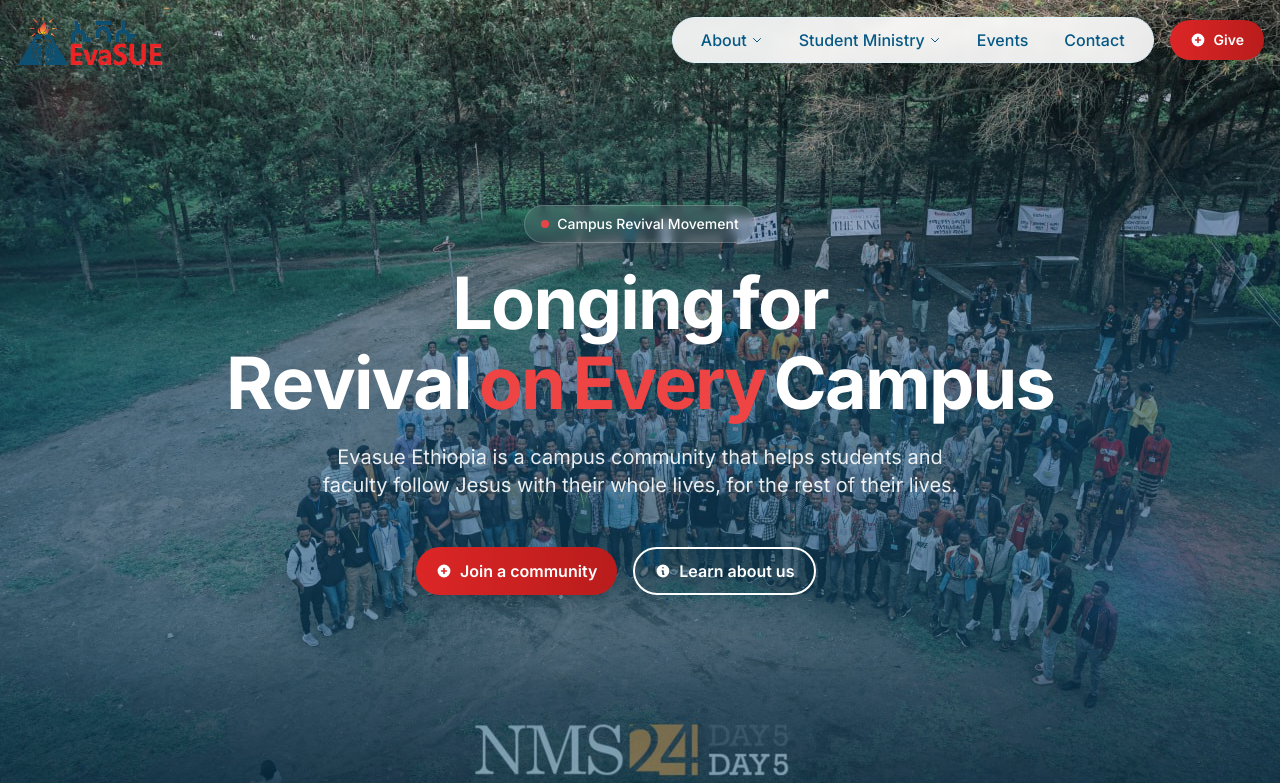
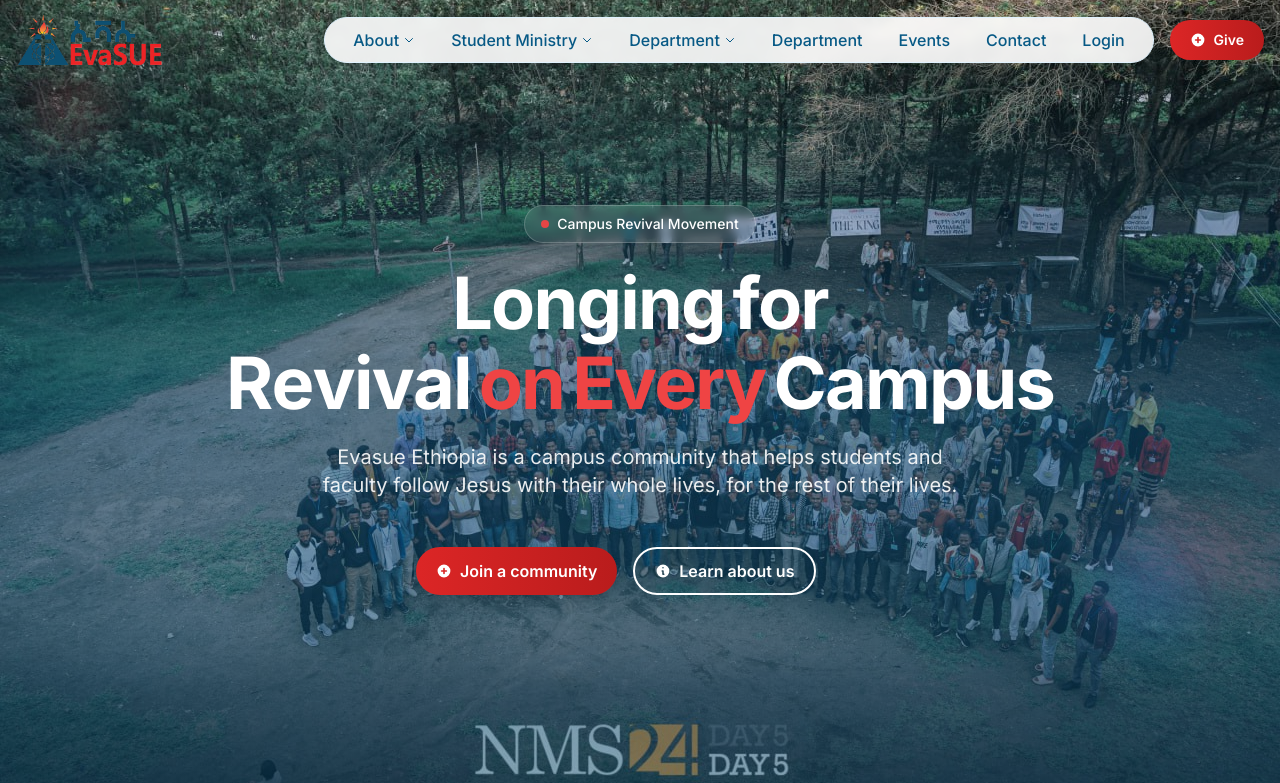
Before and after one commit to natisolomon26/evasue, a Next.js app: page / in a window 1280 px wide. Shown: the top 783 px of the page. Built offline with nearby package versions, Linux system fonts and the light colour scheme.

Commit message:
department

```diff
--- a/src/components/layout/Header.tsx
+++ b/src/components/layout/Header.tsx
@@ -42,8 +42,18 @@ export default function Header() {
       { label: "Evangelism and Mission", link: "/student/evangelism" },
     ],
   },
+  {
+    label: "Department",
+    subMenu: [
+       { label: "Staff Cares & Development", link: "/staff" },
+       { label: "Evangelism and Mission", link: "/student/evangelism" },
+       { label: "Media Team", link: "/student/evangelism" },
+    ],
+  },
+  { label: "Department", link: "/contact" },
   { label: "Events", link: "/events" },
   { label: "Contact", link: "/contact" },
+  { label: "Login", link: "/contact" },
 ];
 
 
```
